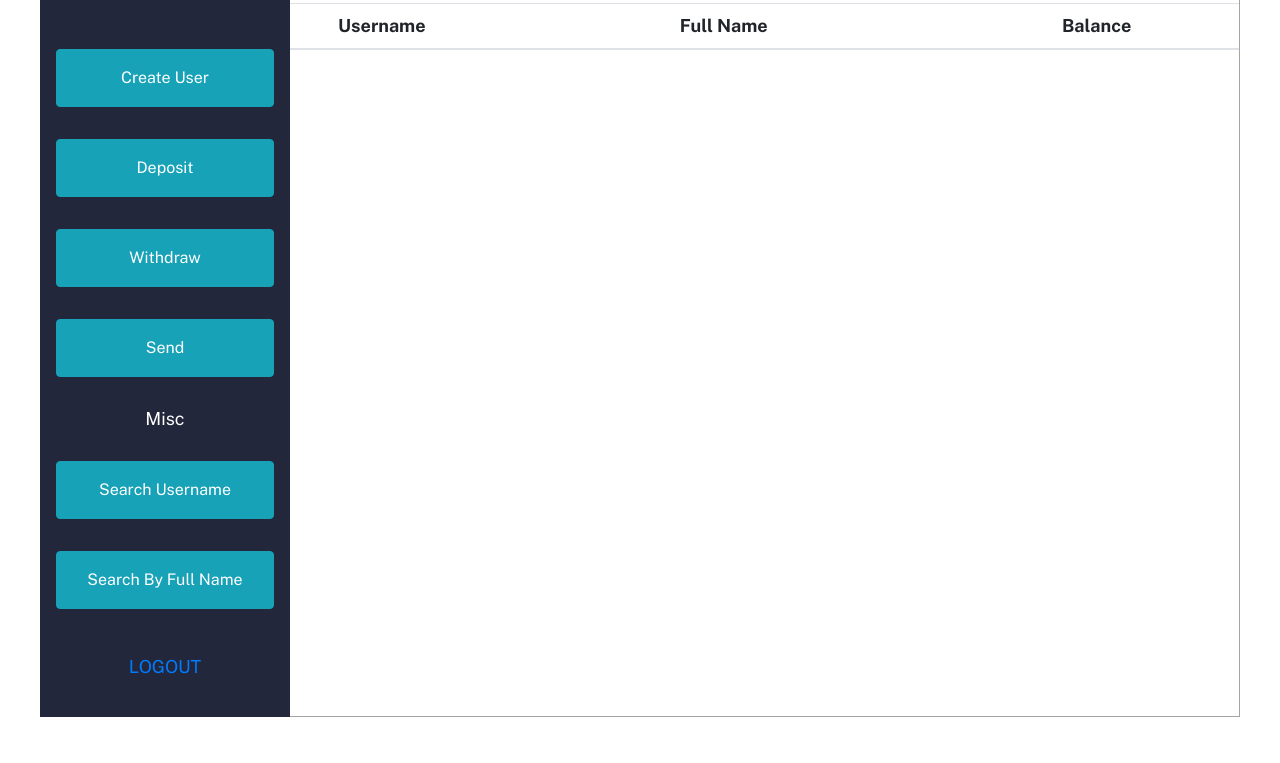
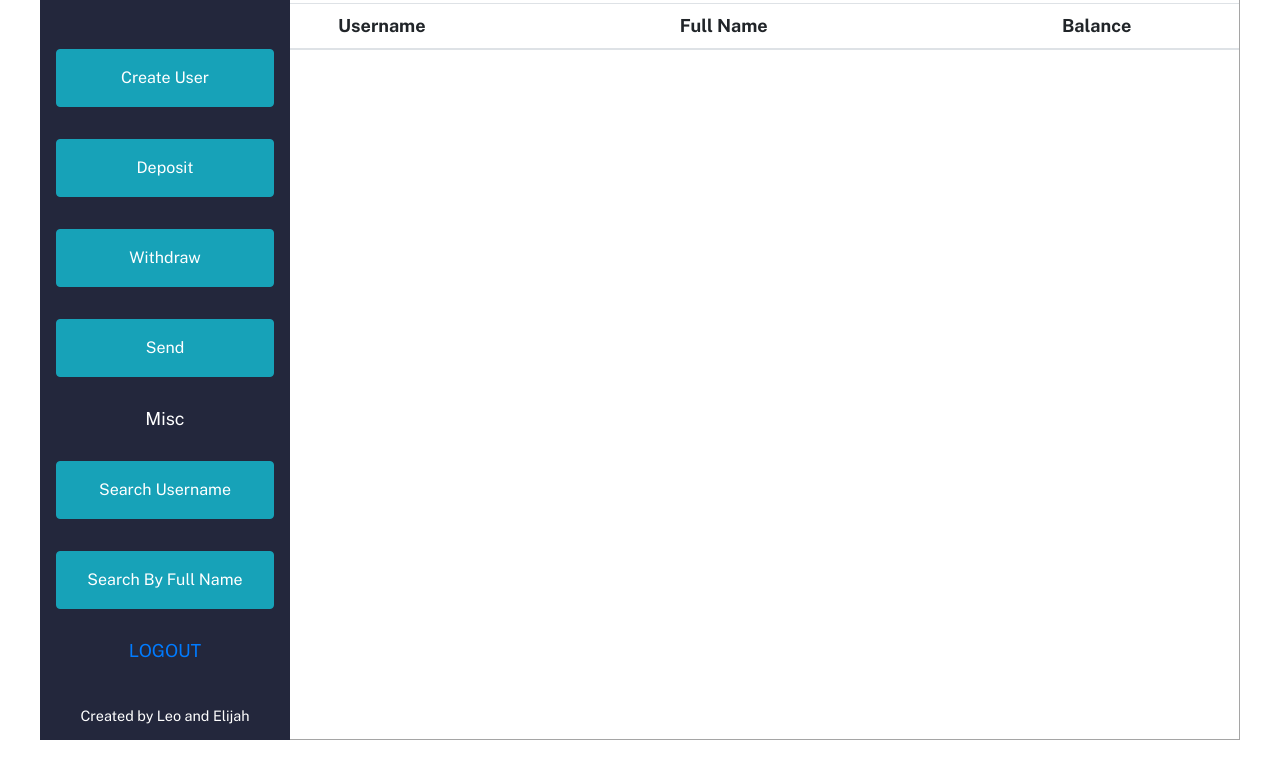
Before and after one commit to leocsdev/banking-app, a plain HTML site: page admin.html in a window 1280 px wide. Shown: the part 158-921 px from the top of the page. Before the commit the page ends 898 px from the top, so only its background shows below. Drawn offline with nearby package versions, Linux system fonts and the light colour scheme; some packages are replaced by stand-ins of ours; a script that the page names is missing.

Commit message:
added creators,

```diff
--- a/admin.html
+++ b/admin.html
@@ -84,11 +84,17 @@
               Search By Full Name
             </button>
           </li>
+          <li>
+            <a href="index.html">
+              <p class="text-center">LOGOUT</p>
+            </a>
+          </li>
         </ul>
 
-        <a href="index.html">
-          <p class="text-center">LOGOUT</p>
-        </a>
+        <div class="text-center small side-footer">
+          Created by Leo and Elijah
+        </div>
+
       </section>
 
       <section class="main">
```
